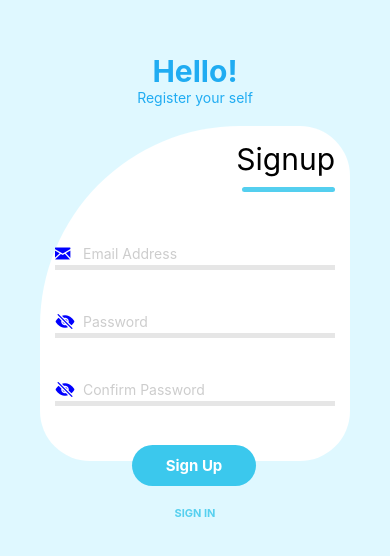
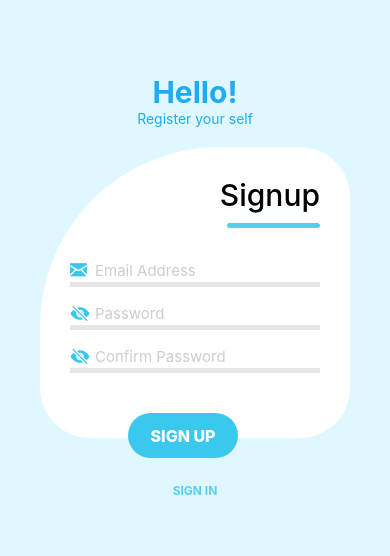
Before and after one commit to Hussain384/Elite_Rentals, a React Native app: screen /SignUp in a window 390 px wide. Shown: the part 136-692 px from the top of the page. Built offline with nearby package versions, Linux system fonts and the light colour scheme.

Commit message:
Update SignUpScreen.js

```diff
--- a/src/screens/SignUpScreen.js
+++ b/src/screens/SignUpScreen.js
@@ -14,7 +14,6 @@ function SignUp({navigation}) {
   const [email, setEmail] = useState('');
   const [password, setPassword] = useState('');
   const [confirmPass, setConfirmPass] = useState('');
-
   function SubmitEnteredData() {
     console.log(
       'You tapped the button!',
@@ -26,24 +25,23 @@ function SignUp({navigation}) {
       {confirmPass},
     );
   }
-
   return (
     <View style={styles.container}>
-      {/* <Text style={styles.greeting}>Hello!</Text>
-      <Text style={styles.info}>Register your self</Text> */}
+      {/* <<Text style={styles.greeting}>Hello!</Text>
+      <Text style={styles.info}>Register your self</Text>> */}
       <Greeting />
       <View style={styles.signUpForm}>
         <View style={styles.formTitleView}>
           <Text style={styles.formTitle}>Signup</Text>
           <View style={styles.dashLine} />
         </View>
-        <View style={styles.outCont}>
-          <View style={styles.inputCont}>
+        <View style={styles.inputCont}>
+          <View style={styles.inputField}>
             <IconEmail
               style={styles.iconStyle}
               name="mail"
-              size={20}
-              color="blue"
+              size={22}
+              color="#38C7ED"
             />
             <TextInput
               style={styles.input}
@@ -53,12 +51,12 @@ function SignUp({navigation}) {
               placeholderTextColor="#CDCDCD"
             />
           </View>
-          <View style={styles.inputCont}>
+          <View style={styles.inputField}>
             <IconPassword
               style={styles.iconStyle}
               name="eye-off"
               size={20}
-              color="blue"
+              color="#38C7ED"
             />
             <TextInput
               style={styles.input}
@@ -70,12 +68,12 @@ function SignUp({navigation}) {
             />
           </View>
 
-          <View style={styles.inputCont}>
+          <View style={styles.inputField}>
             <IconPassword
               style={styles.iconStyle}
               name="eye-off"
               size={20}
-              color="blue"
+              color="#38C7ED"
             />
             <TextInput
               style={styles.input}
@@ -88,20 +86,17 @@ function SignUp({navigation}) {
           </View>
         </View>
         <TouchableOpacity
-          style={styles.submitView}
+          style={styles.submitButtonView}
           onPress={() => SubmitEnteredData()}>
-          <Text style={styles.submitText}>Sign Up</Text>
+          <Text style={styles.submitButtonText}>SIGN UP</Text>
         </TouchableOpacity>
       </View>
-      <TouchableOpacity
-        style={styles.signInButton}
-        onPress={() => navigation.navigate('Home')}>
+      <TouchableOpacity style={styles.signInButton}>
         <Text style={styles.signInButtonText}>SIGN IN</Text>
       </TouchableOpacity>
     </View>
   );
 }
-
 const styles = StyleSheet.create({
   container: {
     backgroundColor: '#DFF8FF',
@@ -109,25 +104,24 @@ const styles = StyleSheet.create({
     justifyContent: 'center',
     padding: 40,
   },
-  //   greeting: {
-  //     alignSelf: 'center',
-  //     color: '#20ACF2',
-  //     fontSize: 30,
-  //     fontWeight: 'bold',
-  //   },
-  //   info: {
-  //     alignSelf: 'center',
-  //     color: '#20ACF2',
-  //     marginBottom: 20,
-  //   },
-
+  greeting: {
+    alignSelf: 'center',
+    color: '#20ACF2',
+    fontSize: 40,
+    fontWeight: 'bold',
+  },
+  info: {
+    alignSelf: 'center',
+    color: '#20ACF2',
+    marginBottom: 20,
+  },
   formTitleView: {
     alignItems: 'flex-end',
   },
   formTitle: {
     color: '#000',
     fontSize: 30,
-    fontWeight: '400',
+    fontWeight: '450',
   },
   dashLine: {
     height: 5,
@@ -139,55 +133,47 @@ const styles = StyleSheet.create({
   signUpForm: {
     backgroundColor: '#fff',
     borderRadius: 50,
-    borderTopLeftRadius: 200,
-    padding: 15,
-  },
-  outCont: {
-    marginBottom: 20,
-    marginTop: 20,
+    borderTopLeftRadius: 180,
+    padding: 30,
   },
   inputCont: {
-    marginTop: 20,
-    marginBottom: 20,
+    marginVertical: 20,
+  },
+  inputField: {
     flexDirection: 'row',
     borderBottomWidth: 5,
     borderBottomColor: '#E6E6E6',
+    marginBottom: 15,
   },
   input: {
     width: '90%',
     height: '100%',
     color: '#000',
+    fontSize: 15,
   },
   iconStyle: {
     alignSelf: 'center',
     width: '10%',
   },
-  submitView: {
+  submitButtonView: {
     backgroundColor: '#3BC8ED',
-    height: '12%',
-    width: '40%',
+    height: 45,
+    width: 110,
     borderRadius: 30,
     justifyContent: 'center',
     alignItems: 'center',
     position: 'absolute',
-    left: 92,
-    bottom: -25,
+    left: 88,
+    bottom: -20,
   },
-  submitText: {
+  submitButtonText: {
     color: '#fff',
-    fontSize: 15,
-    fontWeight: '700',
-  },
-  forgetPassword: {
-    color: '#90DFF4',
-    fontSize: 11,
-  },
-  forgetPasswordView: {
-    alignSelf: 'flex-end',
+    fontSize: 16,
+    fontWeight: '800',
   },
   signInButtonText: {
     color: '#57D0EF',
-    fontSize: 11,
+    fontSize: 12,
     fontWeight: 'bold',
   },
   signInButton: {
@@ -195,5 +181,4 @@ const styles = StyleSheet.create({
     marginTop: 45,
   },
 });
-
 export default SignUp;
```
